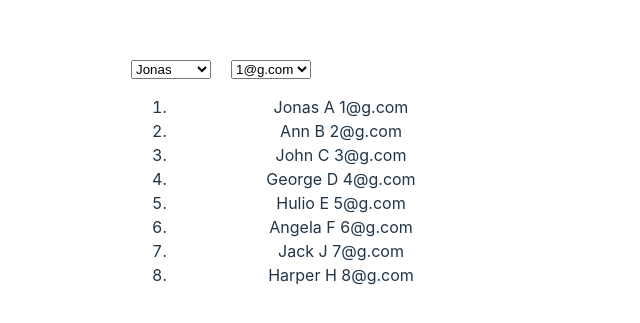
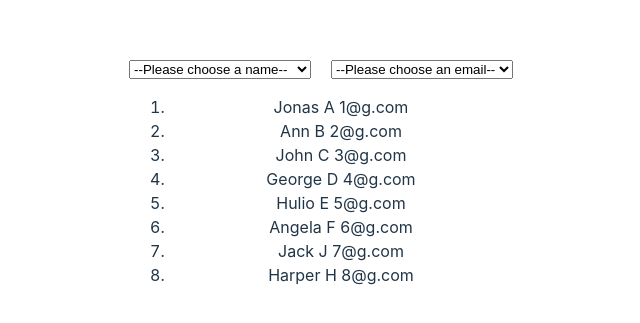
Before and after one commit to fdariia/loginForm, a React (Vite) app: page / in a window 1280 px wide. Shown: the part 219-542 px from the top of the page, without its empty margins (319-959 px from the left). Built offline with nearby package versions, Linux system fonts and the light colour scheme.

Commit message:
Add default option

```diff
--- a/src/App.css
+++ b/src/App.css
@@ -7,6 +7,6 @@
 
 .flex {
   display: grid;
-  grid-template-columns: 1fr 1fr 1fr 1fr;
+  grid-template-columns: 1fr 1fr;
   column-gap: 20px;
 }
--- a/src/UsersList.jsx
+++ b/src/UsersList.jsx
@@ -13,23 +13,25 @@ const UsersList = () => {
     if (userId) {
       const filteredUsers = users.filter((user) => user.id === userId);
       const filteredUsersList = filteredUsers.map((user) => (
-        <li key={user.id}>{user.firstName}</li>
+        <li key={user.id}>
+          {user.firstName} {user.lastName} {user.email}
+        </li>
       ));
       return filteredUsersList;
     }
   }, [userId]);
 
-  const filteredNameOption = useMemo(() => {
-    if (userId) {
-      return users
-        .filter((user) => user.id === userId)
-        .map((user) => (
-          <option key={user.id} value={user.id}>
-            {user.firstName}
-          </option>
-        ));
-    }
-  }, [userId]);
+  // const filteredNameOption = useMemo(() => {
+  //   if (userId) {
+  //     return users
+  //       .filter((user) => user.id === userId)
+  //       .map((user) => (
+  //         <option key={user.id} value={user.id}>
+  //           {user.firstName}
+  //         </option>
+  //       ));
+  //   }
+  // }, [userId]);
 
   const filteredEmailOption = useMemo(() => {
     if (userId) {
@@ -69,9 +71,15 @@ const UsersList = () => {
     <>
       <div className="flex">
         <select name="users" id="users" onChange={onChange}>
-          {userId ? filteredNameOption : selectNameOption}
+          <option value="" disabled selected>
+            --Please choose a name--
+          </option>
+          {selectNameOption}
         </select>
         <select name="usersEmail" id="usersEmail" onChange={onChange}>
+          <option value="" disabled selected>
+            --Please choose an email--
+          </option>
           {userId ? filteredEmailOption : selectEmailOption}
         </select>
       </div>
```
